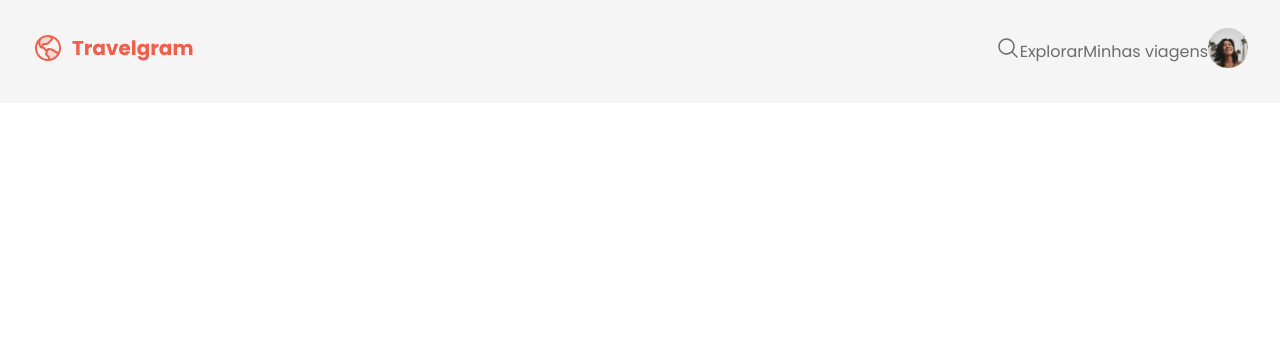
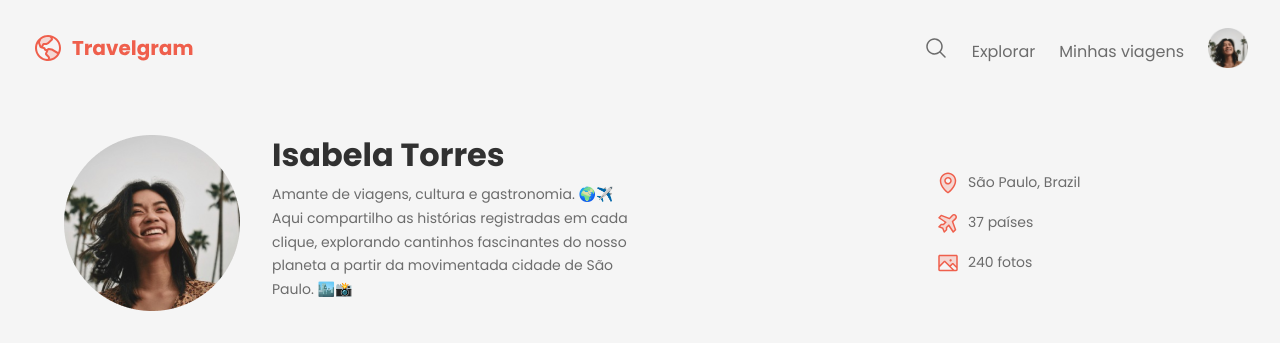
Before and after one commit to Amira-Ahmad/proj-travelgram, a plain HTML site: page index.html in a window 1280 px wide. Drawn offline with Linux system fonts and the light colour scheme.

Commit message:
header created

```diff
--- a/index.html
+++ b/index.html
@@ -15,7 +15,6 @@
 </head>
 
 <body>
-  <header>
   <div class="bg-surface-color">
     <nav class="container">
       <a href="#" id="logo">
@@ -23,11 +22,9 @@
       </a>
 
       <ul>
-          <li>
-            <a href="#">
+        <li><a href="#">
             <img src="assets/icons/MagnifyingGlass.svg" alt="ícone de lupa">
-            </a>
-          </li>
+          </a></li>
         <li><a href="#">Explorar</a></li>
         <li><a href="#">Minhas viagens</a></li>
         <li><a href="#">
@@ -35,8 +32,40 @@
           </a></li>
       </ul>
     </nav>
+
+    <header>
+      <div class="container">
+
+        <div id="profile">
+          <img src="assets/Profile pic.png" alt="Foto do usuário">
+          <div>
+            <h1>Isabela Torres</h1>
+            <p>
+              Amante de viagens, cultura e gastronomia. 🌍✈️<br>
+              Aqui compartilho as histórias registradas em cada clique, explorando cantinhos fascinantes do nosso
+              planeta a partir da movimentada cidade de São Paulo. 🏙️📸
+            </p>
+          </div>
+        </div>
+
+        <ul id="info">
+          <li>
+            <img src="assets/icons/MapPin.svg" alt="ícone de mapa">
+            <span>São Paulo, Brazil</span>
+          </li>
+          <li>
+            <img src="assets/icons/AirplaneTilt.svg" alt="ícone de avião">
+            <span>37 países</span>
+          </li>
+          <li>
+            <img src="assets/icons/Image.svg" alt="ícone de imagem">
+            <span>240 fotos</span>
+          </li>
+        </ul>
+
       </div>
     </header>
+  </div>
 </body>
 
 </html>
--- a/styles/global.css
+++ b/styles/global.css
@@ -2,6 +2,7 @@
   margin: 0;
   padding: 0;
   box-sizing: border-box;
+  font-family: var(--font-family);
 }
 
 :root {
--- /dev/null
+++ b/styles/header.css
@@ -0,0 +1,39 @@
+header {
+  padding: 32px;
+  font: var(--text-md);
+}
+
+header .container {
+  display: flex;
+  justify-content: space-between;
+  align-items: center;
+}
+
+#profile {
+  display: flex;
+  gap: 32px;
+}
+
+#profile > div {
+  max-width: 384px;
+}
+
+#profile h1 {
+  color: var(--text-color-primary);
+  font: var(--text-lg);
+  margin-bottom: 8px;
+}
+
+#info {
+  list-style: none;
+  display: flex;
+  flex-direction: column;
+  gap: 16px;
+  width: 280px;
+}
+
+#info li {
+  display: flex;
+  align-items: center;
+  gap: 8px;
+}
--- a/styles/index.css
+++ b/styles/index.css
@@ -1,2 +1,3 @@
 @import url(global.css);
-@import url(nav.css)
+@import url(nav.css);
+@import url(header.css);
--- a/styles/nav.css
+++ b/styles/nav.css
@@ -11,7 +11,7 @@ nav ul {
   display: flex;
   align-items: center;
   padding-block: 8px;
-  gap: 24 px;
+  gap: 24px;
 }
 
 nav ul li:last-child img {
```
Lines whose indentation alone changed are shown as unchanged.
